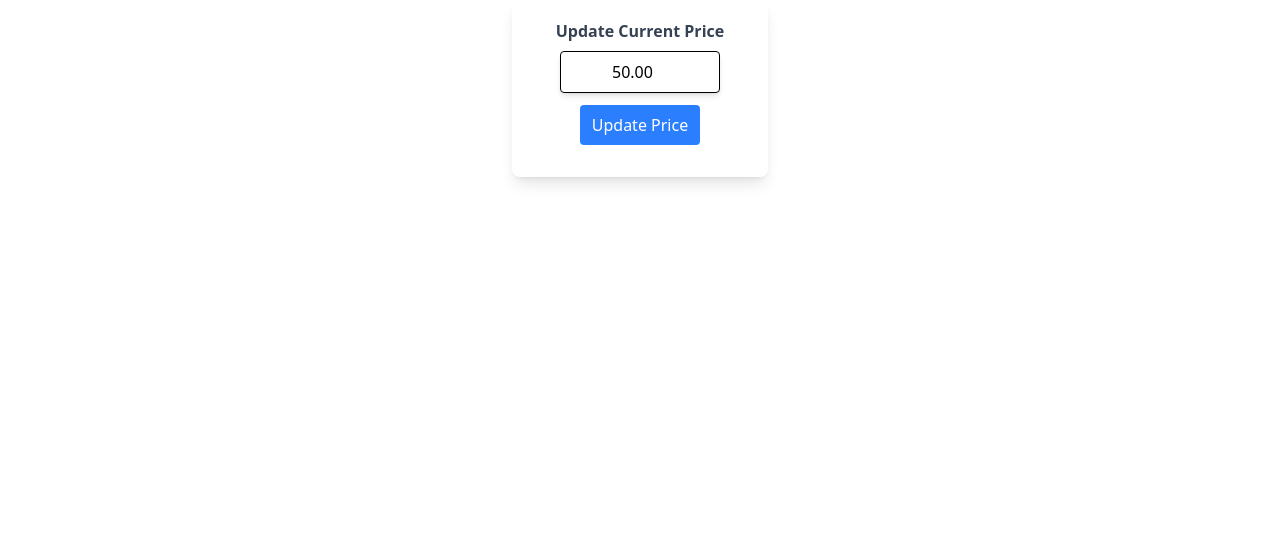
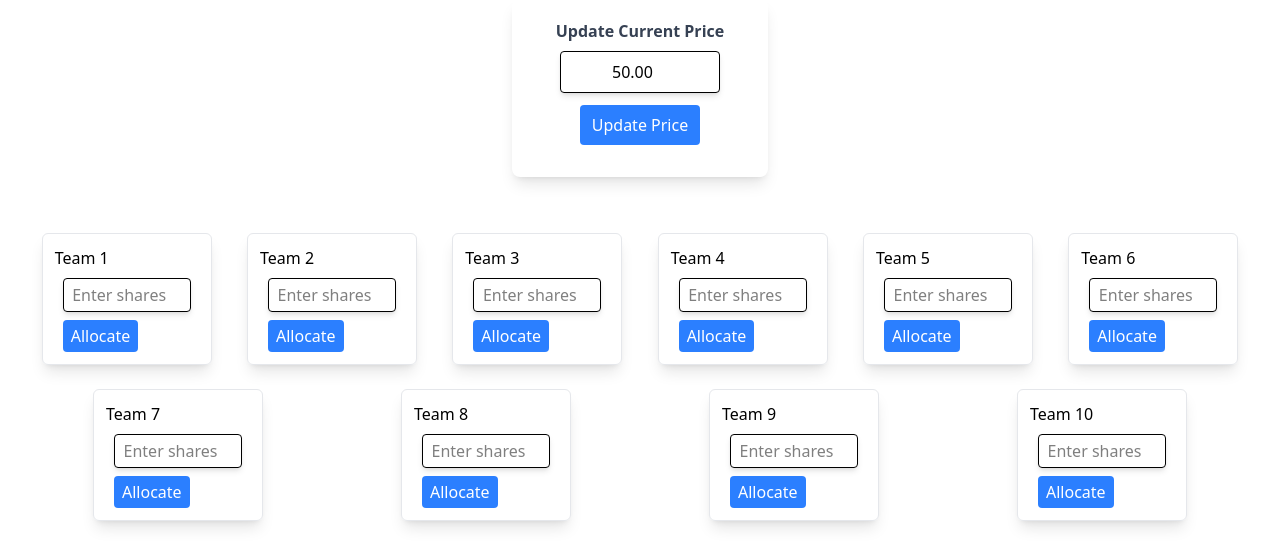
Before and after one commit to AadityaMukherjee2007/MockStock, a Django app: a page that uses MockStock/Stock/templates/Stock/company_interface.html in a window 1280 px wide. Shown: the part 281-838 px from the top of the page. Before the commit the page ends 465 px from the top, so only its background shows below. Run offline with Django 5.2, Linux system fonts and the light colour scheme; data comes from the database, SQL or seed files in the repository; both versions use the stored data as it was before the commit; parts of the project's set-up code (start-up, migrations or seed data) failed here and were passed over.

Commit message:
major db changes

```diff
--- a/MockStock/Stock/models.py
+++ b/MockStock/Stock/models.py
@@ -16,7 +16,19 @@ class Team(models.Model):
     name = models.CharField(max_length=100, unique=True)
     corpus = models.DecimalField(max_digits=10, decimal_places=2)
     portfolio = models.DecimalField(max_digits=10, decimal_places=2, default=0)
-    companies = models.ManyToManyField(Company, blank=True, related_name='teams')
+    companies = models.ManyToManyField(Company, through="ShareAllocation", related_name='teams')
 
     def __str__(self):
         return self.name
+
+
+class ShareAllocation(models.Model):
+    team = models.ForeignKey("Team", on_delete=models.CASCADE)
+    company = models.ForeignKey("Company", on_delete=models.CASCADE)
+    shares = models.IntegerField(default=0)
+
+    class Meta:
+        unique_together = ('team', 'company')
+
+    def __str__(self):
+        return f"{self.team.name} - {self.company.name} ({self.shares} shares)"
--- a/MockStock/Stock/templates/Stock/company_interface.html
+++ b/MockStock/Stock/templates/Stock/company_interface.html
@@ -42,9 +42,15 @@
                 >
             </form>
         </div>
-        <div class="flex justify-between p-3 m-3">
-
-        </div>
+    </div>
+    <div id="teams" class="flex flex-row flex-wrap justify-around p-3 m-3">
+        {% for team in Teams %}
+            <div class="rounded-md border border-gray-200 p-3 m-3 shadow-lg">
+                <div>{{ team.name }}</div>
+                {{share_alloc_form}}
+                <button class="rounded px-2 py-1 mx-2 bg-blue-500 hover:bg-blue-600 text-white" >Allocate</button>
+            </div>
+        {% endfor %}
     </div>
     <script src="{% static 'Stock/company_interface.js' %}"></script>
 {% endblock %}
--- a/MockStock/Stock/views.py
+++ b/MockStock/Stock/views.py
@@ -1,3 +1,5 @@
+from email.policy import default
+from logging import PlaceHolder
 from django.shortcuts import render, HttpResponseRedirect
 from django.urls import reverse
 from django import forms
@@ -15,11 +17,25 @@ class PriceUpdateForm(forms.Form):
         widget=forms.NumberInput(
             attrs={
                 "id": "update_price",
-                "class": "border p-2 rounded shadow-md focus:ring-2 focus:ring-blue-400 w-40 text-center",
+                "class": "border p-2 rounded shadow-md w-40 text-center",
                 "placeholder": "Enter new price",
             }
         )
     )
+
+class ShareAllocationForm(forms.Form):
+    shares = forms.IntegerField(
+        min_value=0,
+        label="",
+        widget=forms.NumberInput(
+            attrs={
+                "id": "allocate_shares",
+                "class": "border px-2 py-1 m-2 rounded shadow-md  w-32 text-center",
+                "placeholder": "Enter shares",
+            }
+        )
+    )
+
 
 def index(request):
     return HttpResponseRedirect(reverse("login"))
@@ -39,12 +55,12 @@ def company_interface(request, company_name):
         return render(request, "Stock/admin.html")
 
     company_data = Company.objects.get(name=company_name)
-    updatedForm = PriceUpdateForm(initial={'price': company_data.curVal})
 
     return render(request, "Stock/company_interface.html", {
         "CompanyData": company_data,
         "Teams": Team.objects.all(),
-        "price_form": updatedForm
+        "price_form": PriceUpdateForm(initial={'price': company_data.curVal}),
+        "share_alloc_form": ShareAllocationForm()
     })
 
 def admin_interface(request):
@@ -72,3 +88,6 @@ def share_price_update(request):
     return JsonResponse({
         "message": "Updated"
     })
+
+
+# def allocate_shares(request):
```
Also changed, not shown: MockStock/Stock/migrations/0002_shareallocation_alter_team_companies.py (added), MockStock/Stock/migrations/0003_alter_team_companies.py (added), MockStock/db.sqlite3.
